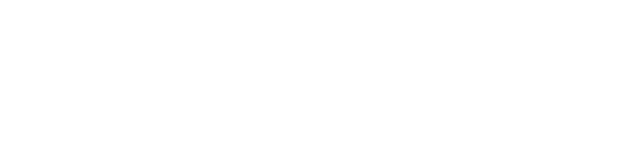
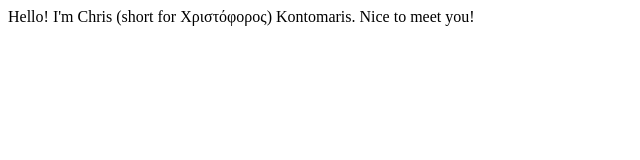
Before and after one commit to ckontomaris/ckontomaris.github.io, a plain HTML site: page index.html in a window 1280 px wide. Shown: the whole page, without its empty margins (0-640 px from the left). Drawn offline with Linux system fonts and the light colour scheme.

Commit message:
added name to index.html

```diff
--- a/index.html
+++ b/index.html
@@ -4,7 +4,9 @@
         <meta charset="utf-8">
         <title></title>
     </head>
+
+
     <body>
-
+    Hello! I'm Chris (short for Χριστόφορος) Kontomaris. Nice to meet you!
     </body>
 </html>
```
